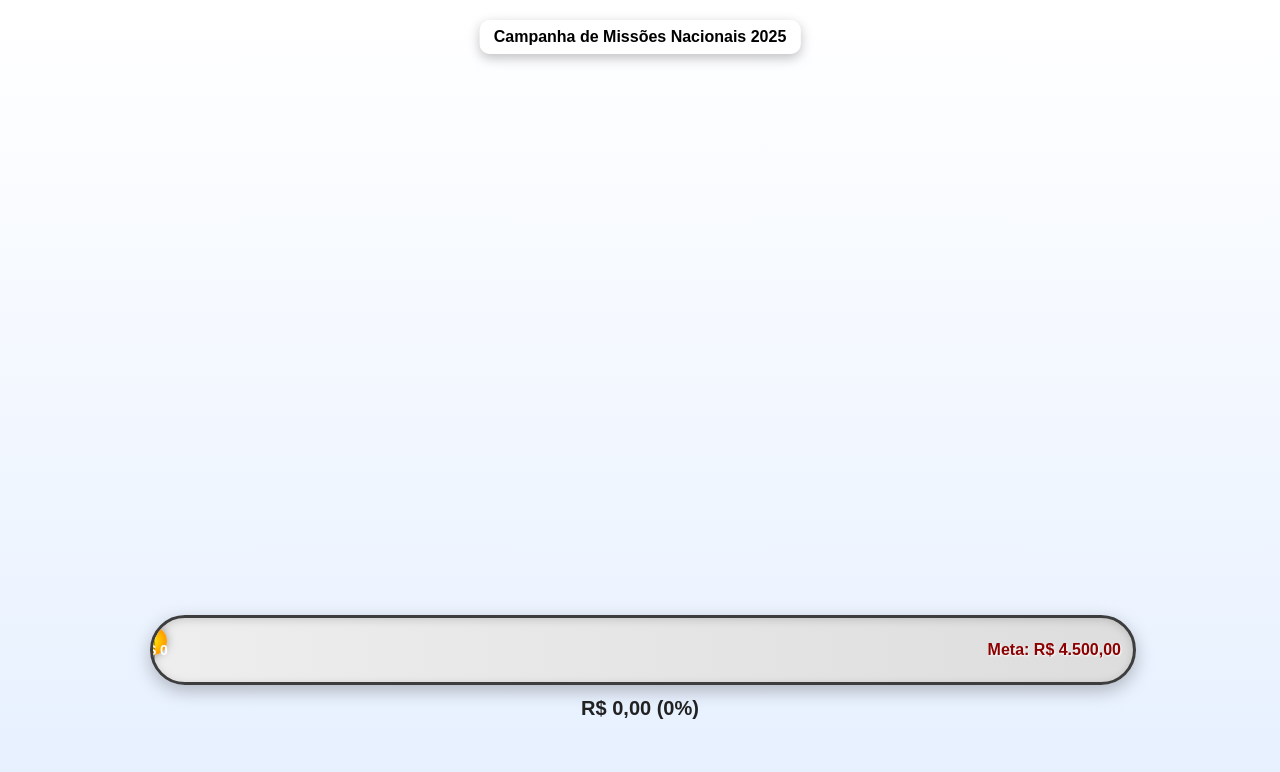
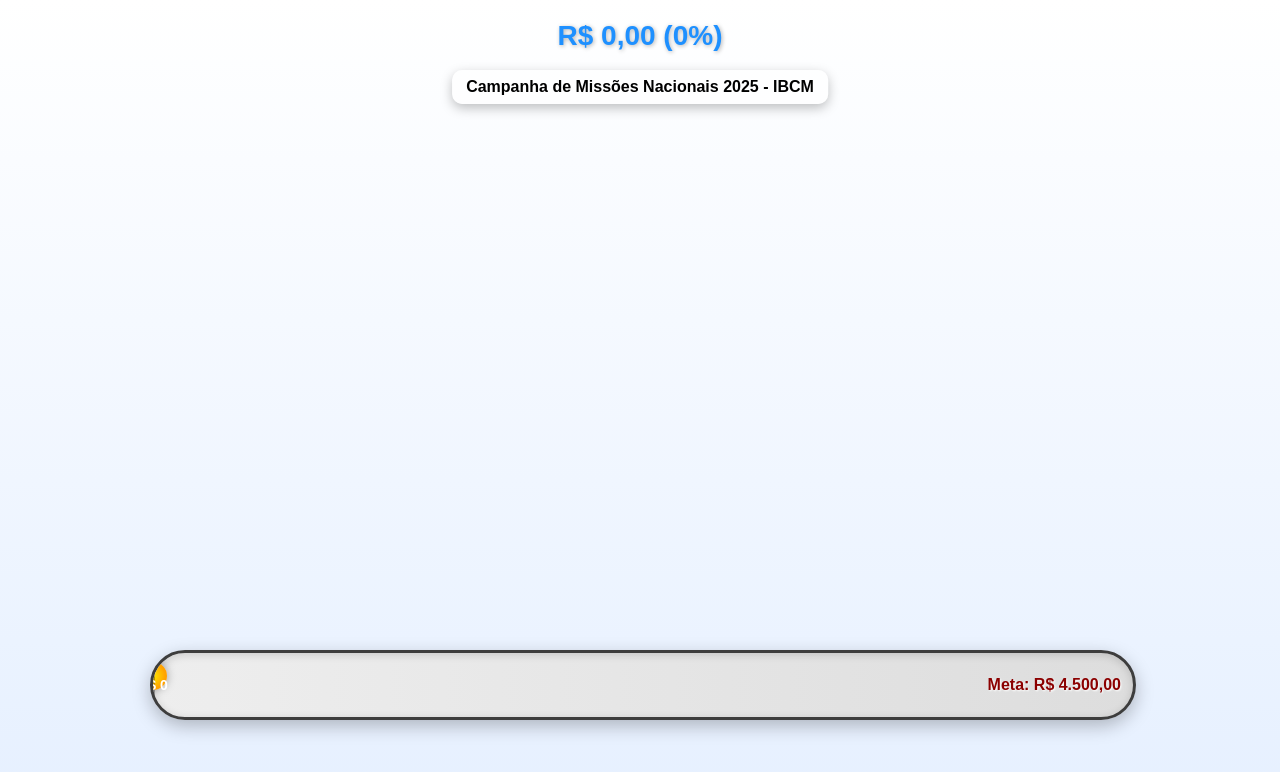
Before and after one commit to ricardolima007/termometro-missoes, a plain HTML site: page index.html in a window 1280 px wide. Both pictures are taken after a click on the button "Gerar Termômetro". Drawn offline with Linux system fonts and the light colour scheme.

Commit message:
Update index.html

```diff
--- a/index.html
+++ b/index.html
@@ -20,7 +20,8 @@
 .primary{ background:var(--azul); color:#fff;}
 .ghost{ background:#eef4ff; color:#0b3d91;}
 #termometroPagina{ display:none; width:100%; height:100%; position:relative; background-position:center center; background-repeat:no-repeat; background-size:contain;}
-#temaTitulo{ position:absolute; top:20px; left:50%; transform:translateX(-50%); padding:8px 14px; border-radius:10px; background:rgba(255,255,255,0.75); font-weight:700; box-shadow:0 4px 12px var(--sombra); max-width:90%; text-align:center;}
+#topoValor{ position:absolute; top:20px; left:50%; transform:translateX(-50%); font-weight:900; font-size:28px; color:#1E90FF; text-shadow:1px 1px 4px rgba(0,0,0,0.3); text-align:center;}
+#temaTitulo{ position:absolute; top:70px; left:50%; transform:translateX(-50%); padding:8px 14px; border-radius:10px; background:rgba(255,255,255,0.75); font-weight:700; box-shadow:0 4px 12px var(--sombra); max-width:90%; text-align:center;}
 #termometroWrapper{ position:absolute; left:50%; bottom:80px; transform:translateX(-50%); width:min(95vw,980px); text-align:center;}
 #termometroContainer{ position:relative; width:100%; height:64px; border-radius:40px; overflow:hidden; border:3px solid #3d3d3d; background:linear-gradient(90deg,#eee,#ddd); box-shadow:inset 0 2px 8px rgba(0,0,0,0.15),0 6px 18px var(--sombra);}
 #preenchimento{ position:absolute; left:0; top:0; height:100%; width:0; border-radius:40px 0 0 40px; background:linear-gradient(90deg,var(--azul),#00CED1); background-size:200% 100%; animation:onda 2s linear infinite; box-shadow: inset 0 0 18px rgba(0,0,0,0.25);}
@@ -30,7 +31,6 @@
 #marcador .seta{ width:0;height:0;border-left:22px solid transparent;border-right:22px solid transparent;border-bottom:36px solid var(--azul); animation:spin 1.4s linear infinite,glow 1s ease-in-out infinite alternate; filter: drop-shadow(0 0 6px rgba(30,144,255,0.85));}
 @keyframes spin{ from{transform:rotate(0deg);} to{transform:rotate(360deg);} }
 @keyframes glow{ from{ filter:drop-shadow(0 0 4px #1E90FF);} to{ filter:drop-shadow(0 0 14px #00BFFF);} }
-#label{ margin-top:12px; font-weight:900; font-size:20px; color:#222; text-align:center;}
 #metaLabel{ position:absolute; right:12px; top:50%; transform:translateY(-50%); font-weight:700; font-size:16px; color:#8B0000; text-shadow:1px 1px 2px #fff;}
 .tick{ position:absolute; top:0; width:2px; height:100%; background:rgba(0,0,0,0.3); opacity:0; transition:opacity 0.3s;}
 .tickLabel{ position:absolute; font-size:14px; color:#fff; font-weight:900; top:50%; transform:translateX(-50%) translateY(-50%); opacity:0; transition:transform 0.5s ease-out, opacity 0.5s ease-out;}
@@ -39,7 +39,7 @@
   #bolinha{ width:22px; height:22px;}
   #marcador{ top:-58px;}
   #marcador .seta{ border-left:18px solid transparent;border-right:18px solid transparent;border-bottom:28px solid var(--azul);}
-  #label{ font-size:16px;}
+  #topoValor{ font-size:22px;}
   #metaLabel{ font-size:13px;}
   .tickLabel{ font-size:12px;}
 }
@@ -51,7 +51,7 @@
 <div class="card">
 <h2>Configuração do Termômetro</h2>
 <div class="grid">
-<div class="full"><label>Tema</label><input id="temaInput" type="text" value="Campanha de Missões Nacionais 2025"/></div>
+<div class="full"><label>Tema</label><input id="temaInput" type="text" value="Campanha de Missões Nacionais 2025 - IBCM"/></div>
 <div><label>Valor atual (R$)</label><input id="valorInput" type="number" min="0" max="4500" step="0.01" value="0"/></div>
 <div><label>Cor principal do líquido</label><input id="tuboCor" type="color" value="#1E90FF"/></div>
 <div class="full"><label>Tipo de fundo</label><select id="tipoFundo"><option value="degrade" selected>Degradê</option><option value="imagem">Imagem</option></select></div>
@@ -65,6 +65,7 @@
 </section>
 
 <section id="termometroPagina">
+<div id="topoValor">R$ 0,00 (0%)</div>
 <div id="temaTitulo"></div>
 <div id="termometroWrapper">
 <div id="termometroContainer">
@@ -74,15 +75,17 @@
 <div id="metaLabel">Meta: R$ 4.500,00</div>
 <div id="ruler"></div>
 </div>
-<div id="label">R$ 0,00 (0%)</div>
 </div>
 </section>
 
 <script>
+// === Código JavaScript ===
+// Igual à versão final anterior, apenas atualizando a referência do label:
 const MAX=4500;
 let fundoImagemDataURL=null;
 const elConfig=document.getElementById('config');
 const elTermo=document.getElementById('termometroPagina');
+const elTopoValor=document.getElementById('topoValor');
 const elTemaTitulo=document.getElementById('temaTitulo');
 const elValor=document.getElementById('valorInput');
 const elTuboCor=document.getElementById('tuboCor');
@@ -102,7 +105,6 @@
 const preench=document.getElementById('preenchimento');
 const bolinha=document.getElementById('bolinha');
 const marcador=document.getElementById('marcador');
-const label=document.getElementById('label');
 const ruler=document.getElementById('ruler');
 
 elTipoFundo.addEventListener('change',()=>{
@@ -144,7 +146,7 @@
     const x=alvo*ease;
     preench.style.width=x+'px';
     const valNow=valor*ease; const percNow=Math.round(valNow/MAX*100);
-    label.textContent=`R$ ${valNow.toLocaleString('pt-BR',{minimumFractionDigits:2,maximumFractionDigits:2})} (${percNow}%)`;
+    elTopoValor.textContent=`R$ ${valNow.toLocaleString('pt-BR',{minimumFractionDigits:2,maximumFractionDigits:2})} (${percNow}%)`;
     const amp=Math.max(6,Math.min(12,container.clientHeight*0.15));
     const fase=dt*0.012; const yOffset=amp*Math.sin(fase);
     bolinha.style.left=x+'px'; bolinha.style.top=`calc(50% + ${yOffset}px)`;
@@ -172,7 +174,7 @@
   const tipo=elTipoFundo.value;
   if(tipo==='degrade'){
     const a=elGradA.value||'#ffffff'; const b=elGradB.value||'#e6f0ff'; const dir=elGradDir.value||'to bottom';
-    target.style.backgroundImage=`linear-gradient(${dir},${a},${b})`;
+    target.style.background=`linear-gradient(${dir},${a},${b})`;
   }else{
     if(!fundoImagemDataURL && !isPreview) target.style.backgroundImage='linear-gradient(180deg,#ffffff,#f3f6fa)';
     else if(fundoImagemDataURL) target.style.backgroundImage=`url('${fundoImagemDataURL}')`;
```
